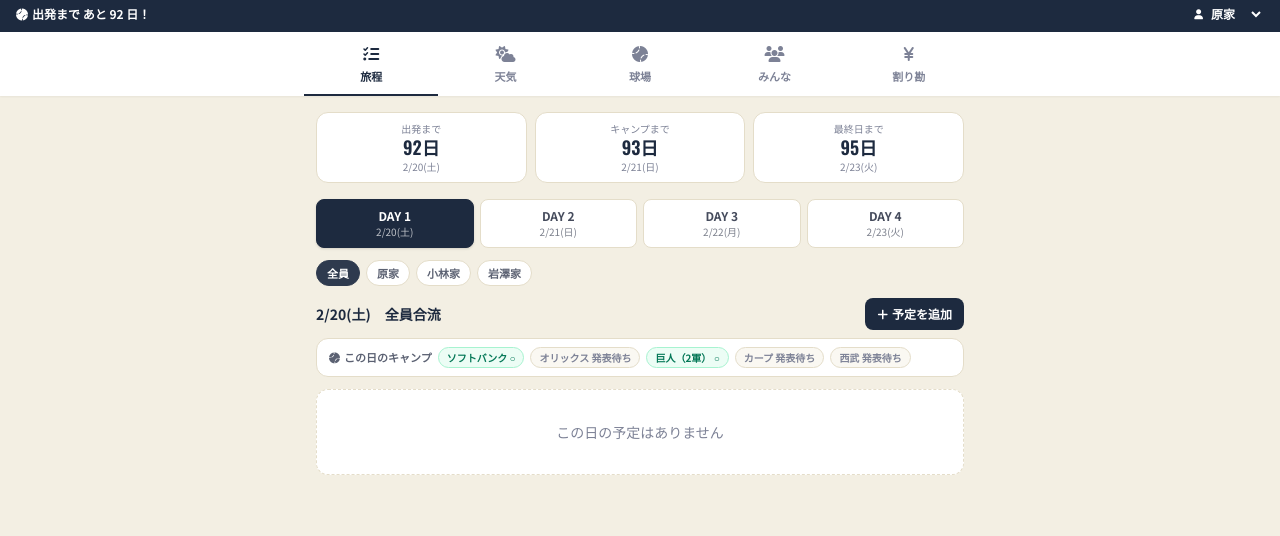
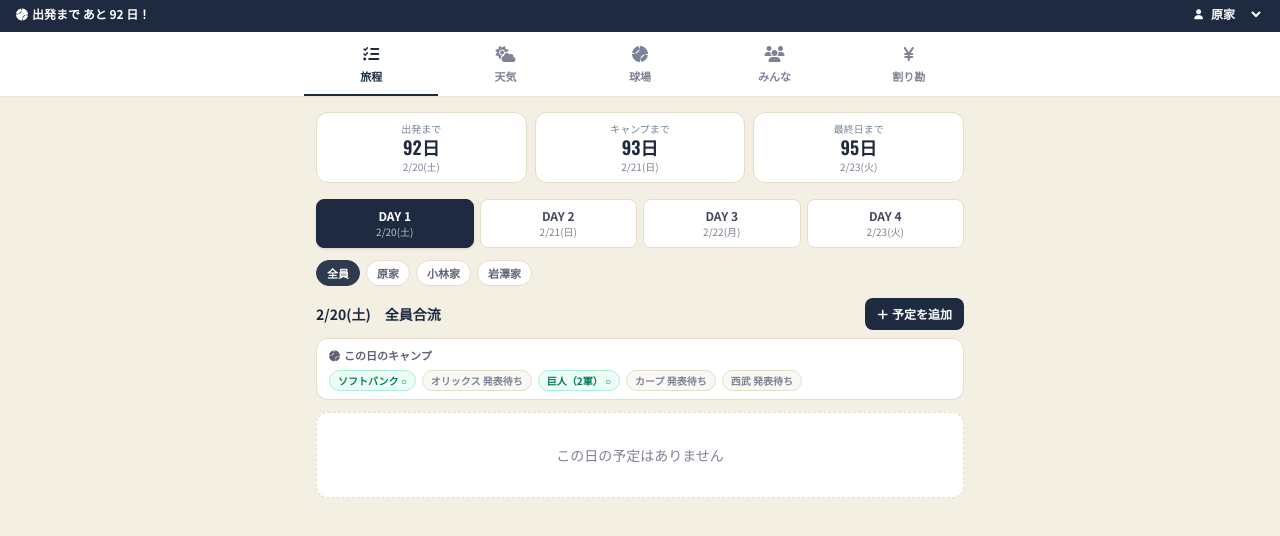
Before and after one commit to jshds2/miyazaki-camp, a plain HTML site: page index.html in a window 1280 px wide. Shown: the part 314-850 px from the top of the page. Drawn offline with nearby package versions, Linux system fonts and the light colour scheme; no server answers.

Commit message:
「この日のキャンプ」の見出しを1行にしてスマホで改行されるよう調整

```diff
--- a/index.html
+++ b/index.html
@@ -111,7 +111,7 @@
             </div>
 
             <div class="flex flex-wrap items-center gap-1.5 mb-3 bg-white border border-slate-200 rounded-xl px-3 py-2">
-                <span class="text-[11px] font-bold text-slate-500"><i class="fa-solid fa-baseball mr-1"></i>この日のキャンプ</span>
+                <span class="w-full text-[11px] font-bold text-slate-500"><i class="fa-solid fa-baseball mr-1"></i>この日のキャンプ</span>
                 <span v-for="t in teams" :key="t.id" class="text-[10px] font-bold px-2 py-0.5 rounded-full border" :class="campState(t, currentDay) === 'on' ? 'bg-emerald-50 text-emerald-700 border-emerald-200' : campState(t, currentDay) === 'rest' ? 'bg-rose-50 text-rose-600 border-rose-200' : 'bg-slate-50 text-slate-400 border-slate-200'">{{ t.name }}<template v-if="campState(t, currentDay) === 'on'"> ○</template><template v-else-if="campState(t, currentDay) === 'rest'"> 休養日</template><template v-else-if="campState(t, currentDay) === 'tbd'"> 発表待ち</template><template v-else> 期間外</template></span>
             </div>
 
```
